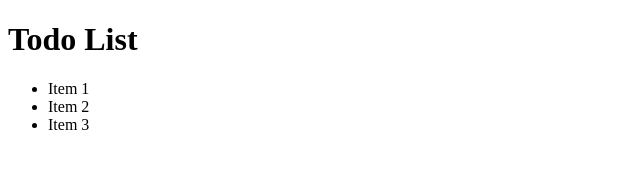
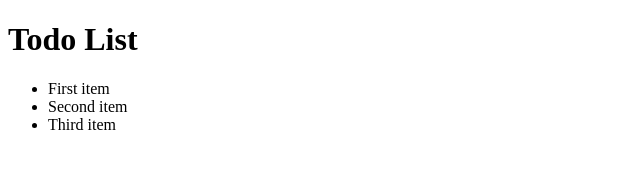
Before and after one commit to makkev/react-todo-list, a React app: page / in a window 1280 px wide. Shown: the top 184 px of the page, without its empty margins (0-640 px from the left). Built offline with nearby package versions, Linux system fonts and the light colour scheme.

Commit message:
Loop through an array and pass the arrays values as props into the TodoItem component - usr map function

```diff
--- a/src/components/TodoList.jsx
+++ b/src/components/TodoList.jsx
@@ -4,11 +4,11 @@ import TodoItem from './TodoItem';
 
 class TodoList extends React.Component {
     render() {
+        const items = ['First item', 'Second item', 'Third item'];
+
         return (
             <ul>
-                <TodoItem name="Item 1"/>
-                <TodoItem name="Item 2"/>
-                <TodoItem name="Item 3"/>
+                { items.map(function(item) { return <TodoItem name={item}/>})}
             </ul>
         );
     }
```
